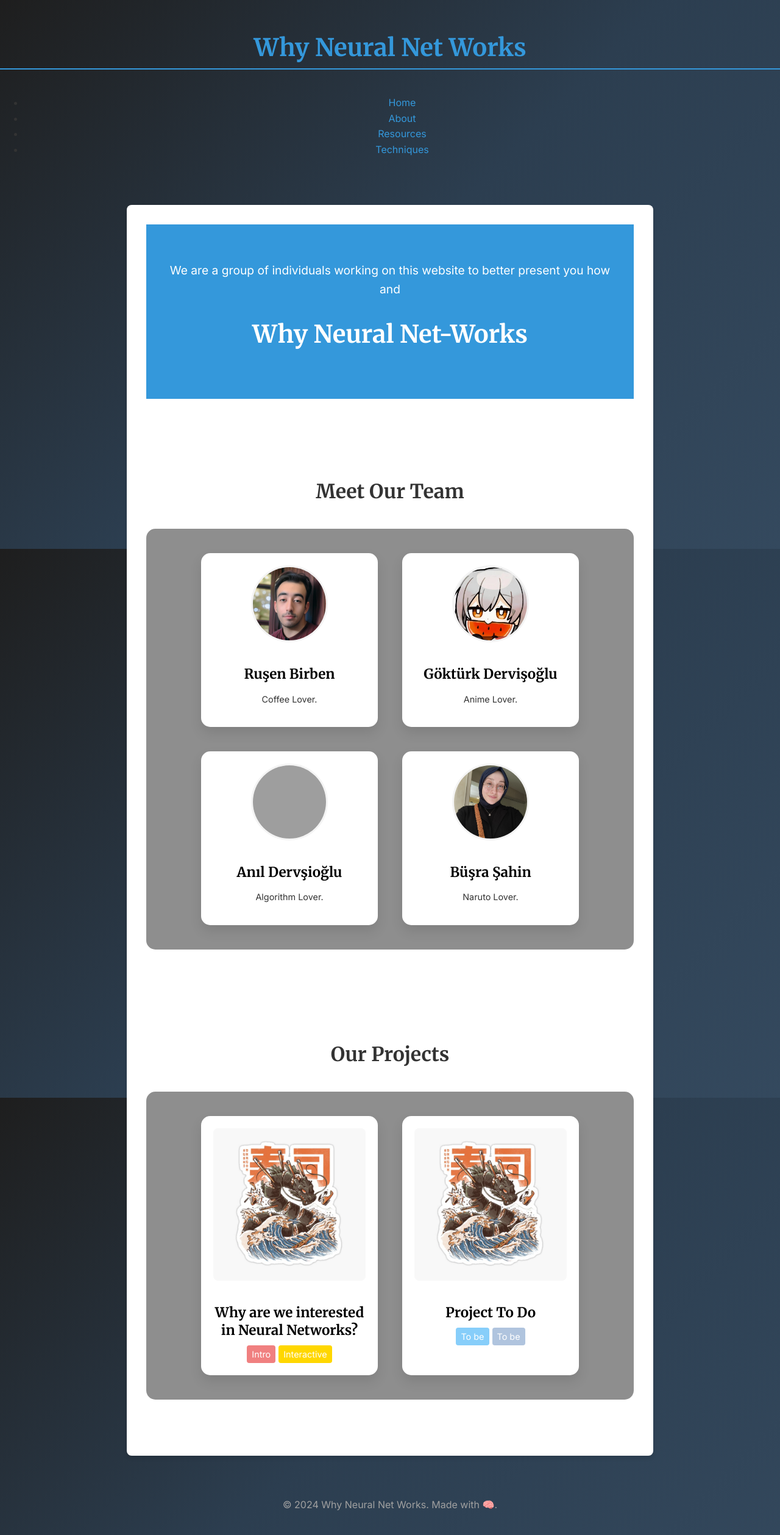
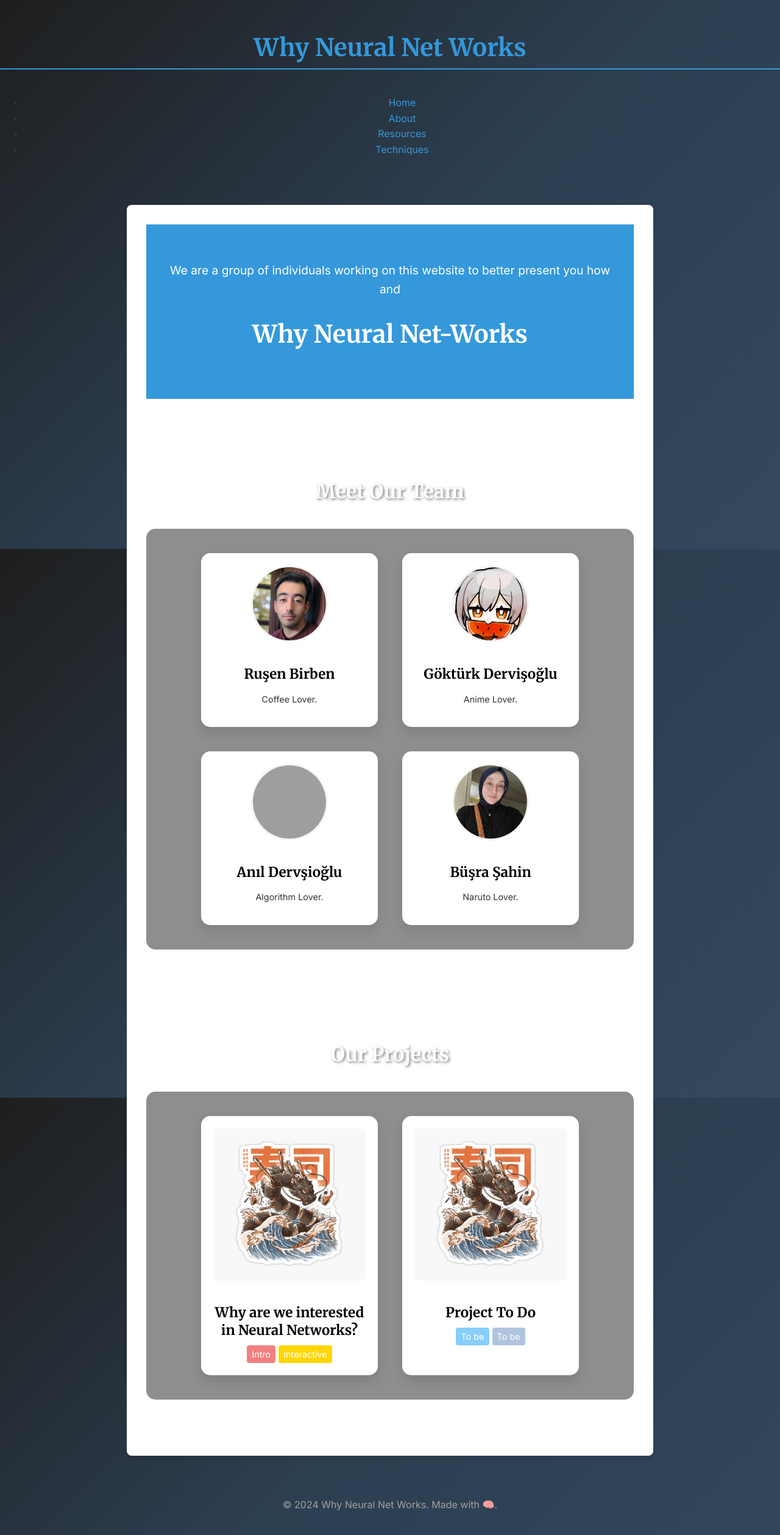
Before and after one commit to Neural-Nerdworks/why-neural-net-works, a Jekyll site: the page built from index.md, in a window 1280 px wide. Shown: the whole page at 61% size. Built offline with Jekyll 4.4.1, drawn with Linux system fonts in a browser that asks for light colours; grey boxes are pictures that could not be loaded.

Commit message:
Refactor CSS to update footer text color and add text shadow for better visibility

```diff
--- a/assets/css/style.css
+++ b/assets/css/style.css
@@ -138,7 +138,8 @@ footer p {
 .team h2, .projects h2 {
   text-align: center;
   margin-bottom: 40px;
-  color: var(--text-color); /* Change this to white for better contrast */
+  color: white; /* Change this to white for better visibility */
+  text-shadow: 2px 2px 4px rgba(0, 0, 0, 0.5); /* Add a text shadow for better contrast */
 }
 
 .team-members, .projects-grid {
```
